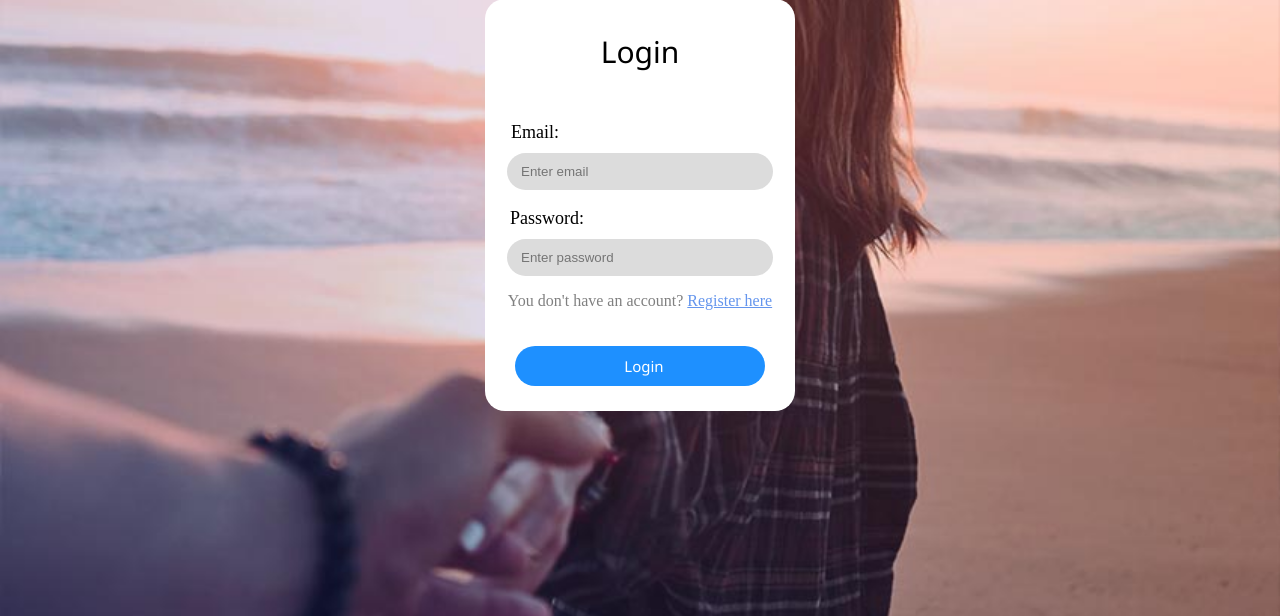
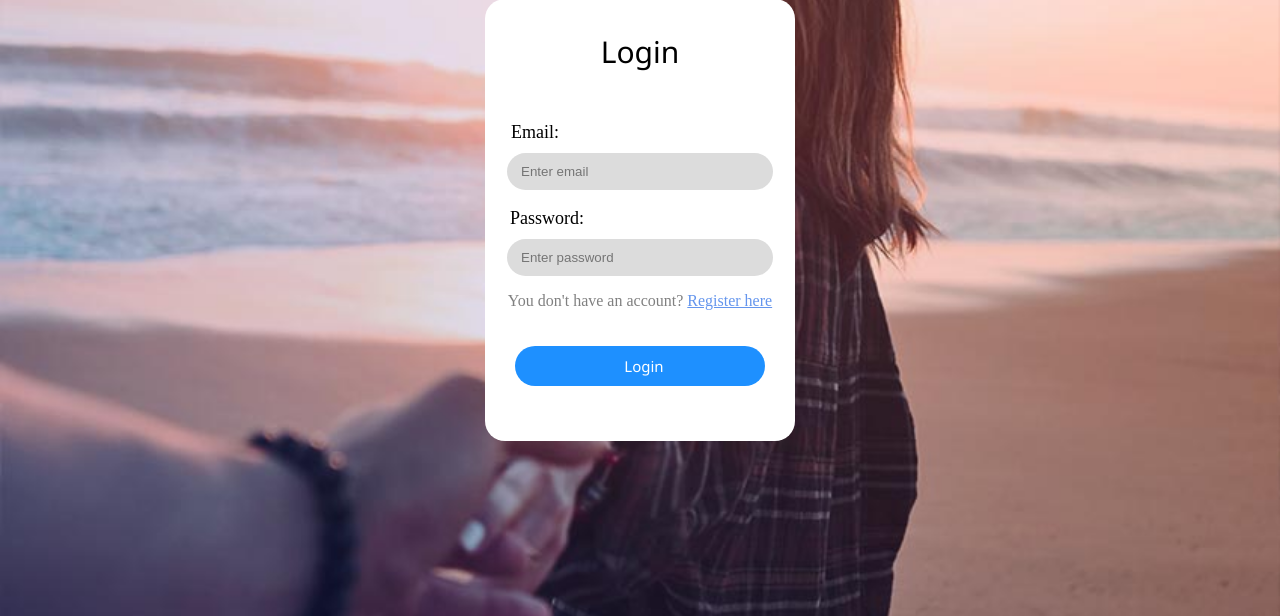
Before and after one commit to Jonnua/projekti, a PHP site: page /login.html in a window 1280 px wide. Shown: the part 151-767 px from the top of the page. Run offline with PHP 8.4, Linux system fonts and the light colour scheme.

Commit message:
Update login.css

```diff
--- a/css/login.css
+++ b/css/login.css
@@ -9,7 +9,7 @@ body {
 }
 .formStyle{
     width: 310px;
-    height: 370px;
+    height: 400px;
     margin: 150px auto;
     background-color: white;
     text-align: center;
```
